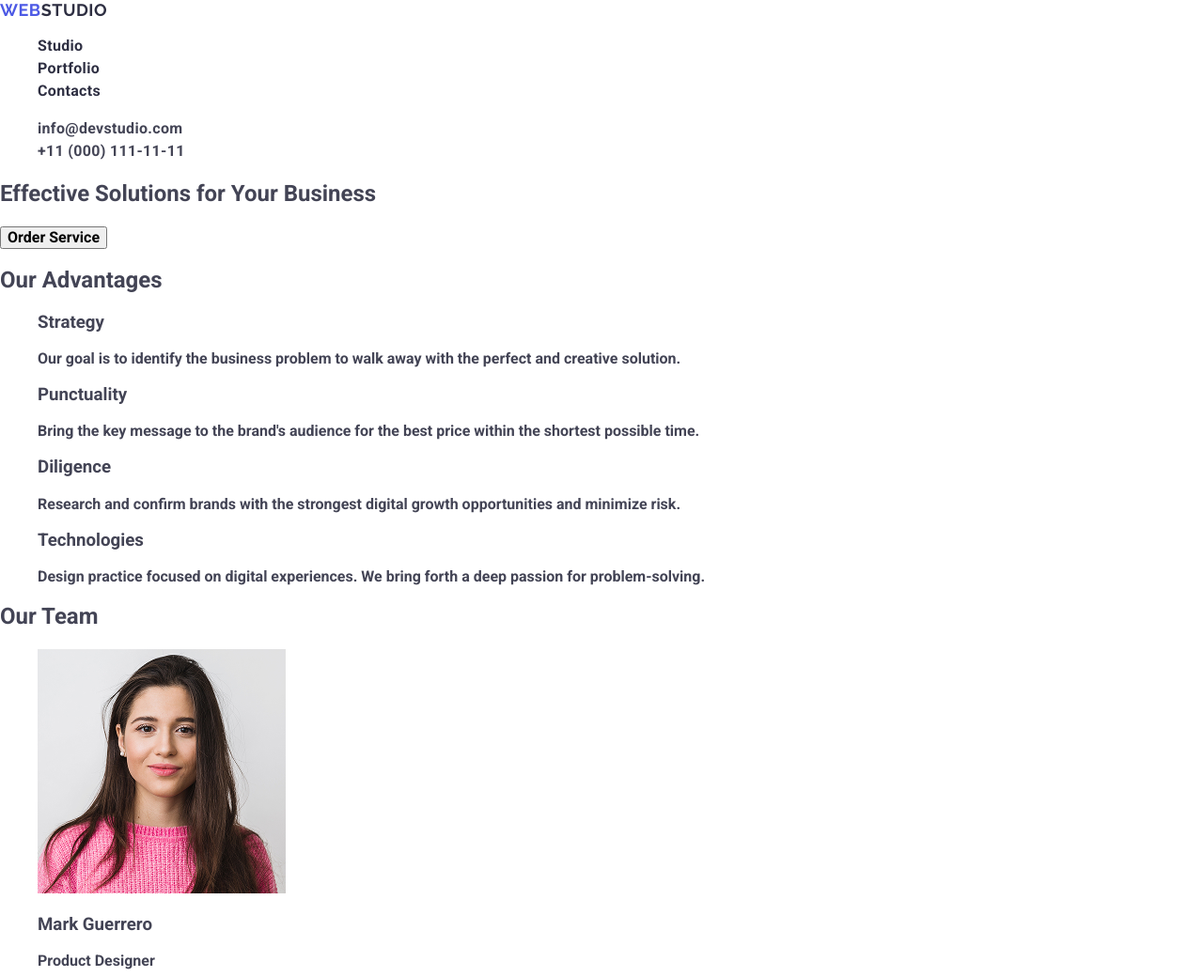
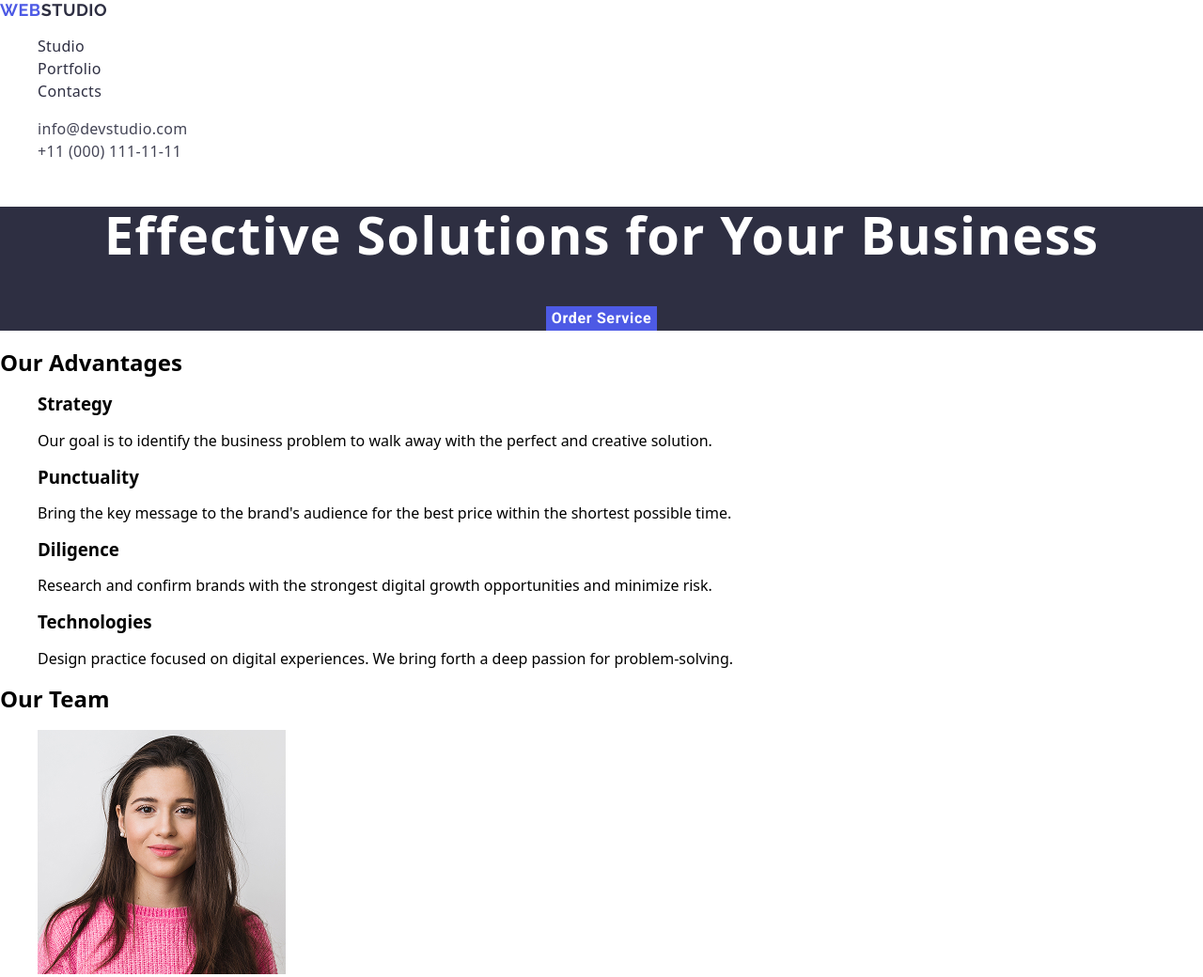
Before and after one commit to KaterynaKadts/goit-markup-hw-02, a plain HTML site: page index.html in a window 1280 px wide. Shown: the top 1040 px of the page at 94% size. Drawn offline with nearby package versions, Linux system fonts and the light colour scheme.

Commit message:
add styles hero

```diff
--- a/css/styles.css
+++ b/css/styles.css
@@ -1,6 +1,7 @@
 /* font-family: "Raleway", sans-serif;
 font-family: "Roboto", sans-serif; */
 
+<!--Header-->
 body {
 font-family: "Roboto", sans-serif;
 color: #434455;
@@ -41,12 +42,14 @@ color:  #2E2F42;
   font-style: normal;
 }
 
-.nav-link:hover,
-.navlink:focus,
-.contacts-link:hover,
-.contacts-link:focus {
+.nav-link:hover {
     color: #404BBF;
 }
+
+.contacts-link:hover {
+    color: #404BBF;
+}
+
 
 .contacts-link {
 font-weight: 400;
@@ -55,3 +58,31 @@ line-height: 150%;
 letter-spacing: 0.02em;
 color: #434455
 }
+
+/* Hero */
+
+.hero {
+    background: #2E2F42;
+    text-align: center;
+}
+
+.hero-title {
+    font-weight: 700;
+    font-size: 56px;
+    line-height: 107%;
+    letter-spacing: 0.02em;
+    text-align: center;
+    color: #FFFFFF
+}
+
+.hero-btn {
+    font-family: "Roboto", sans-serif;
+    font-weight: 500;
+    font-size: 16px;
+    line-height: 1.5;
+    letter-spacing: 0.04em;
+    color: #FFFFFF;
+    background-color: #4D5AE5;
+    border: none;
+    cursor: pointer;
+}
--- a/index.html
+++ b/index.html
@@ -36,9 +36,9 @@
 </header>
 
     <main>
-        <section>
-            <h1>Effective Solutions for Your Business</h1>
-            <button type="button">Order Service</button>
+        <section class="hero">
+            <h1 class="hero-title">Effective Solutions for Your Business</h1>
+            <button class="hero-btn" type="button">Order Service</button>
         </section>
 
         <section>
```
